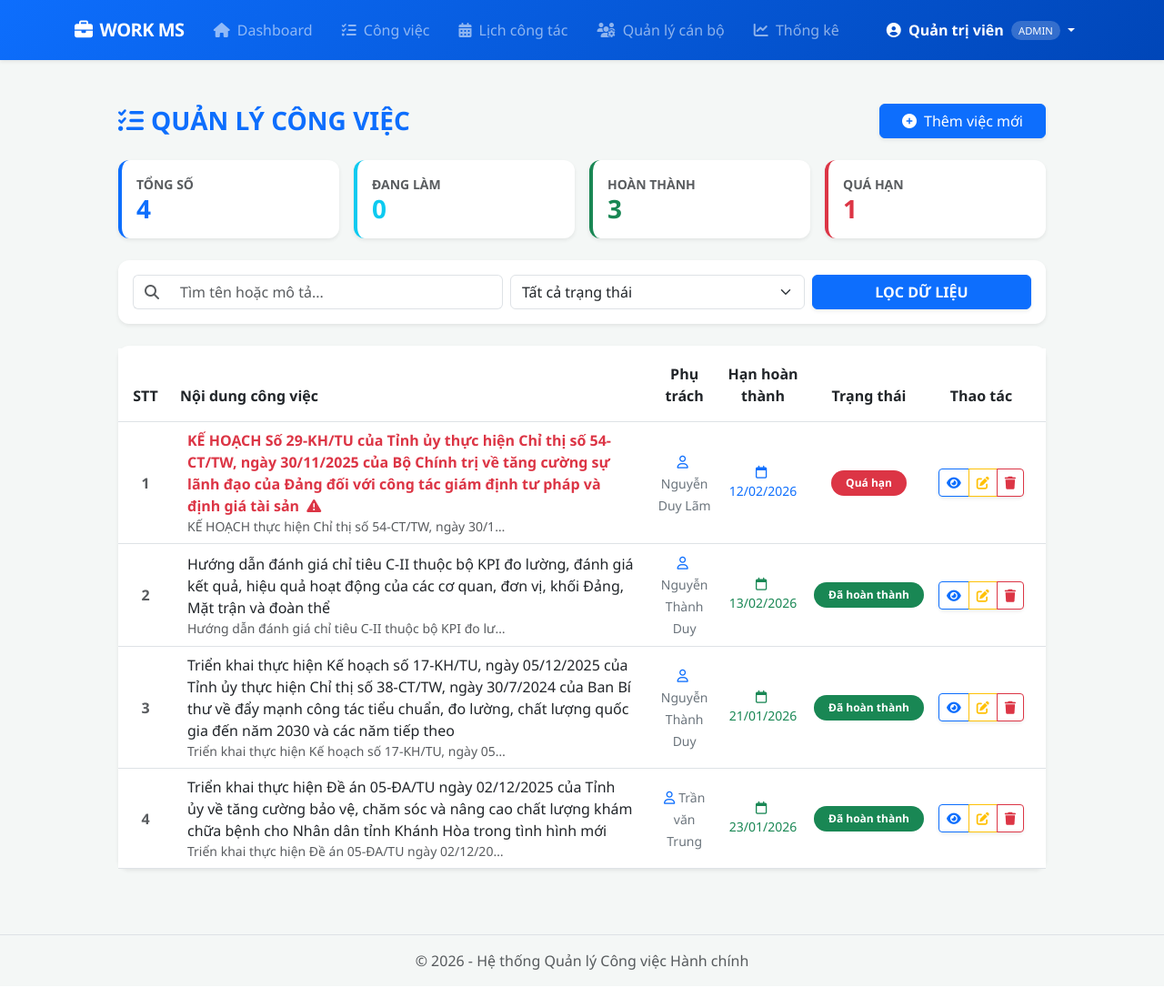
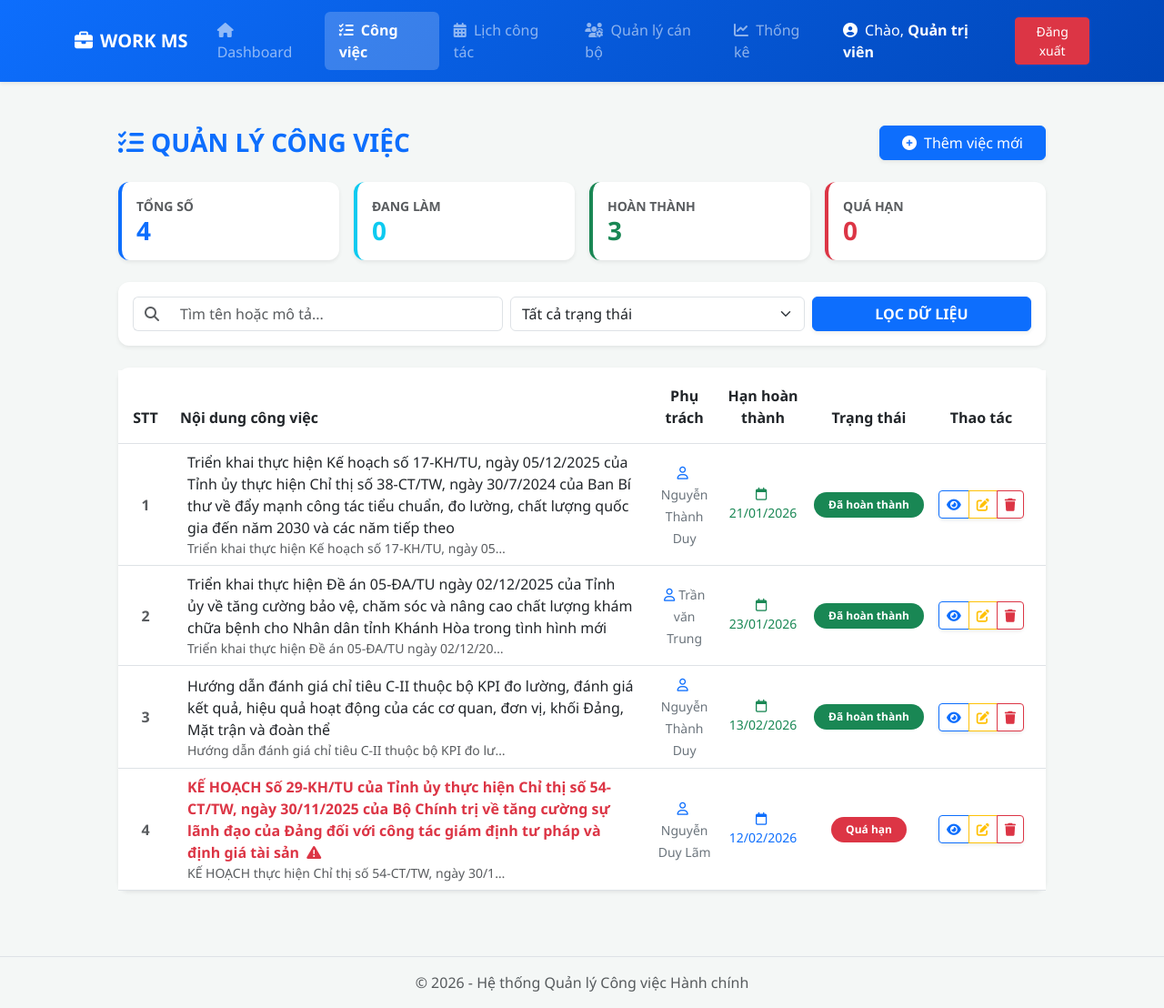
Before and after one commit to tontanit/quanly_congviec, a PHP site: page /quanly_congviec/modules/tasks/list.php in a window 1280 px wide. Shown: the whole page at 91% size. Before the commit the page ends 1066 px from the top, so only its background shows below. Run offline with PHP 8.4, Linux system fonts and the light colour scheme; a user stored in the database is signed in; data comes from the database, SQL or seed files in the repository; some libraries are stand-ins or nearby versions.

Commit message:
update giao diện

```diff
--- a/includes/header.php
+++ b/includes/header.php
@@ -1,3 +1,12 @@
+<?php
+if (session_status() === PHP_SESSION_NONE) {
+    session_start();
+}
+
+$currentPage = basename($_SERVER['PHP_SELF']);
+$role = $_SESSION['role'] ?? '';
+$hoTen = htmlspecialchars($_SESSION['ho_ten'] ?? 'User');
+?>
 <!DOCTYPE html>
 <html lang="vi">
 
@@ -6,11 +15,12 @@
     <meta name="viewport" content="width=device-width, initial-scale=1.0">
     <title>Hệ thống Quản lý Công việc</title>
 
+    <!-- Fonts & CSS -->
     <link href="https://fonts.googleapis.com/css2?family=Inter:wght@400;500;600;700&display=swap" rel="stylesheet">
-
     <link href="https://cdn.jsdelivr.net/npm/bootstrap@5.3.0/dist/css/bootstrap.min.css" rel="stylesheet">
     <link rel="stylesheet" href="https://cdnjs.cloudflare.com/ajax/libs/font-awesome/6.4.0/css/all.min.css">
 
+    <!-- JS -->
     <script src="https://ajax.googleapis.com/ajax/libs/jquery/3.6.0/jquery.min.js"></script>
     <script src="https://cdn.jsdelivr.net/npm/sweetalert2@11"></script>
     <script src="https://cdn.jsdelivr.net/npm/bootstrap@5.3.0/dist/js/bootstrap.bundle.min.js"></script>
@@ -18,7 +28,6 @@
     <style>
         :root {
             --primary-color: #0d6efd;
-            --header-height: 60px;
         }
 
         body {
@@ -26,7 +35,6 @@
             background-color: #f4f7f6;
         }
 
-        /* Tối ưu Navbar */
         .navbar {
             padding: 0.8rem 0;
             background: linear-gradient(135deg, #0d6efd 0%, #0046b8 100%) !important;
@@ -34,15 +42,14 @@
 
         .navbar-brand {
             font-weight: 800;
-            letter-spacing: -0.5px;
             font-size: 1.25rem;
         }
 
         .nav-link {
             font-weight: 500;
-            transition: all 0.2s ease;
             padding: 0.5rem 1rem !important;
             border-radius: 6px;
+            transition: 0.2s;
         }
 
         .nav-link:hover {
@@ -52,33 +59,23 @@
 
         .nav-link.active {
             background: rgba(255, 255, 255, 0.2);
-            color: #fff !important;
             font-weight: 600;
         }
 
-        /* Badge thông báo hoặc role */
-        .badge-role {
-            font-size: 0.7rem;
-            vertical-align: middle;
-            background: rgba(255, 255, 255, 0.2);
-            padding: 3px 8px;
-            border-radius: 20px;
-        }
-
-        /* Hiệu ứng mượt cho các Card trên toàn web */
         .card {
             border: none;
             box-shadow: 0 0.125rem 0.25rem rgba(0, 0, 0, 0.075);
             border-radius: 12px;
-            transition: transform 0.2s ease;
         }
     </style>
 </head>
 
 <body>
+
     <nav class="navbar navbar-expand-lg navbar-dark shadow-sm sticky-top">
         <div class="container">
-            <a class="navbar-brand" href="<?php echo BASE_URL; ?>index.php">
+
+            <a class="navbar-brand" href="<?= BASE_URL ?>index.php">
                 <i class="fa-solid fa-briefcase me-2"></i>WORK MS
             </a>
 
@@ -87,57 +84,67 @@
             </button>
 
             <div class="collapse navbar-collapse" id="mainNav">
+
+                <!-- LEFT MENU -->
                 <ul class="navbar-nav me-auto">
+
                     <li class="nav-item">
-                        <a class="nav-link <?php echo (basename($_SERVER['PHP_SELF']) == 'index.php') ? 'active' : ''; ?>"
-                            href="<?php echo BASE_URL; ?>index.php">
+                        <a class="nav-link <?= ($currentPage == 'index.php') ? 'active' : '' ?>"
+                            href="<?= BASE_URL ?>index.php">
                             <i class="fa fa-home me-1"></i> Dashboard
                         </a>
                     </li>
+
                     <li class="nav-item">
-                        <a class="nav-link" href="<?php echo BASE_URL; ?>modules/tasks/list.php">
+                        <a class="nav-link <?= ($currentPage == 'list.php') ? 'active' : '' ?>"
+                            href="<?= BASE_URL ?>modules/tasks/list.php">
                             <i class="fa fa-list-check me-1"></i> Công việc
                         </a>
                     </li>
 
                     <li class="nav-item">
-                        <a class="nav-link" href="<?php echo BASE_URL; ?>modules/schedule/index.php">
+                        <a class="nav-link <?= ($currentPage == 'index.php' && strpos($_SERVER['PHP_SELF'], 'schedule') !== false) ? 'active' : '' ?>"
+                            href="<?= BASE_URL ?>modules/schedule/index.php">
                             <i class="fa-solid fa-calendar-days me-1"></i> Lịch công tác
                         </a>
                     </li>
 
-                    <?php if (isset($_SESSION['role']) && $_SESSION['role'] == 'admin'): ?>
+                    <?php if ($role === 'admin'): ?>
                         <li class="nav-item">
-                            <a class="nav-link" href="<?php echo BASE_URL; ?>modules/users/manage.php">
+                            <a class="nav-link <?= ($currentPage == 'manage.php') ? 'active' : '' ?>"
+                                href="<?= BASE_URL ?>modules/users/manage.php">
                                 <i class="fa fa-users-gear me-1"></i> Quản lý cán bộ
                             </a>
                         </li>
                     <?php endif; ?>
 
                     <li class="nav-item">
-                        <a class="nav-link" href="<?php echo BASE_URL; ?>modules/tasks/export_excel.php">
+                        <a class="nav-link"
+                            href="<?= BASE_URL ?>modules/tasks/export_excel.php">
                             <i class="fa fa-chart-line me-1"></i> Thống kê
                         </a>
                     </li>
+
                 </ul>
 
+                <!-- RIGHT MENU -->
                 <div class="navbar-nav align-items-center">
-                    <div class="nav-item dropdown">
-                        <a class="nav-link text-white dropdown-toggle" href="#" id="userDropdown" role="button" data-bs-toggle="dropdown">
-                            <i class="fa-solid fa-circle-user me-1"></i>
-                            <strong><?php echo $_SESSION['ho_ten'] ?? 'Cán bộ'; ?></strong>
-                            <span class="badge-role ms-1 text-uppercase"><?php echo $_SESSION['role'] ?? ''; ?></span>
-                        </a>
-                        <ul class="dropdown-menu dropdown-menu-end shadow border-0 mt-2">
-                            <li><a class="dropdown-item" href="<?php echo BASE_URL; ?>profile.php"><i class="fa fa-user me-2"></i>Hồ sơ cá nhân</a></li>
-                            <li>
-                                <hr class="dropdown-divider">
-                            </li>
-                            <li><a class="dropdown-item text-danger" href="<?php echo BASE_URL; ?>logout.php"><i class="fa-solid fa-right-from-bracket me-2"></i>Đăng xuất</a></li>
-                        </ul>
-                    </div>
+
+                    <a class="nav-link text-white"
+                        href="<?= BASE_URL ?>profile.php">
+                        <i class="fa-solid fa-circle-user me-1"></i>
+                        Chào, <strong><?= $hoTen ?></strong>
+                    </a>
+
+                    <a class="btn btn-danger btn-sm ms-2"
+                        href="<?= BASE_URL ?>logout.php">
+                        Đăng xuất
+                    </a>
+
                 </div>
+
             </div>
         </div>
     </nav>
+
     <div class="container mt-4">
--- a/modules/tasks/list.php
+++ b/modules/tasks/list.php
@@ -61,11 +61,28 @@ if (!empty($status_filter)) {
  */
 $sql_stats = "SELECT
     COUNT(*) as total,
-    SUM(CASE WHEN trang_thai = 'Chưa thực hiện' THEN 1 ELSE 0 END) as pending,
-    SUM(CASE WHEN trang_thai = 'Đang thực hiện' THEN 1 ELSE 0 END) as doing,
-    SUM(CASE WHEN trang_thai = 'Đã hoàn thành' THEN 1 ELSE 0 END) as done,
-    SUM(CASE WHEN trang_thai = 'Quá hạn' THEN 1 ELSE 0 END) as overdue
+
+    SUM(CASE
+        WHEN cv.trang_thai != 'Đã hoàn thành'
+             AND cv.han_hoan_thanh < CURDATE()
+        THEN 1 ELSE 0 END) as overdue,
+
+    SUM(CASE
+        WHEN cv.trang_thai = 'Chưa thực hiện'
+             AND cv.han_hoan_thanh >= CURDATE()
+        THEN 1 ELSE 0 END) as pending,
+
+    SUM(CASE
+        WHEN cv.trang_thai = 'Đang thực hiện'
+             AND cv.han_hoan_thanh >= CURDATE()
+        THEN 1 ELSE 0 END) as doing,
+
+    SUM(CASE
+        WHEN cv.trang_thai = 'Đã hoàn thành'
+        THEN 1 ELSE 0 END) as done
+
 FROM cong_viec cv $where";
+
 $res_stats = mysqli_query($conn, $sql_stats);
 $stats = mysqli_fetch_assoc($res_stats);
 
@@ -77,20 +94,32 @@ $res_count = mysqli_query($conn, $sql_count); // Đổi $res_count thành $sql_c
 $total_rows = mysqli_fetch_assoc($res_count)['total'];
 $total_pages = ceil($total_rows / $limit);
 
-$sql = "SELECT cv.*, u.ho_ten as nguoi_lam
+$sql = "SELECT
+            cv.*,
+            u.ho_ten as nguoi_lam,
+
+            CASE
+                WHEN cv.trang_thai != 'Đã hoàn thành'
+                     AND cv.han_hoan_thanh < CURDATE()
+                THEN 'Quá hạn'
+                ELSE cv.trang_thai
+            END as trang_thai_hien_thi
+
         FROM cong_viec cv
         LEFT JOIN users u ON cv.nguoi_thuc_hien_id = u.id
         $where
         ORDER BY
             CASE
-                WHEN cv.trang_thai = 'Quá hạn' THEN 1
-                WHEN cv.trang_thai = 'Đang thực hiện' THEN 2
-                WHEN cv.trang_thai = 'Chưa thực hiện' THEN 3
+                WHEN cv.trang_thai != 'Đã hoàn thành'
+                     AND cv.han_hoan_thanh < CURDATE() THEN 1
+                WHEN cv.trang_thai = 'Chưa thực hiện' THEN 2
+                WHEN cv.trang_thai = 'Đang thực hiện' THEN 3
                 WHEN cv.trang_thai = 'Đã hoàn thành' THEN 4
                 ELSE 5
             END ASC,
-            cv.created_at DESC
+            cv.han_hoan_thanh ASC
         LIMIT $limit OFFSET $offset";
+
 $result = mysqli_query($conn, $sql);
 
 include '../../includes/header.php';
@@ -235,12 +264,12 @@ include '../../includes/header.php';
                     <?php
                     $stt = $offset + 1;
                     while ($row = mysqli_fetch_assoc($result)):
-                        $deadline = getDeadlineStatus($row['han_hoan_thanh'], $row['trang_thai']);
-                        $is_overdue = ($row['trang_thai'] == 'Quá hạn');
-                        $is_done = ($row['trang_thai'] == 'Đã hoàn thành');
+                        $deadline = getDeadlineStatus($row['han_hoan_thanh'], $row['trang_thai_hien_thi']);
+                        $is_overdue = ($row['trang_thai_hien_thi'] == 'Quá hạn');
+                        $is_done = ($row['trang_thai_hien_thi'] == 'Đã hoàn thành');
 
                         $badge_color = "bg-light text-dark border";
-                        if ($row['trang_thai'] == 'Đang thực hiện') $badge_color = "bg-primary text-white";
+                        if ($row['trang_thai_hien_thi'] == 'Đang thực hiện') $badge_color = "bg-primary text-white";
                         if ($is_done) $badge_color = "bg-success text-white";
                         if ($is_overdue) $badge_color = "bg-danger text-white";
                     ?>
@@ -273,7 +302,7 @@ include '../../includes/header.php';
                             </td>
                             <td class="text-center">
                                 <span class="badge <?= $badge_color ?> rounded-pill px-3 py-2" style="font-size: 0.75rem;">
-                                    <?= $row['trang_thai'] ?>
+                                    <?= $row['trang_thai_hien_thi'] ?>
                                 </span>
                             </td>
                             <td class="text-center pe-4">
```
Also changed, not shown: modules/schedule/index.php (+25 -0 lines).
